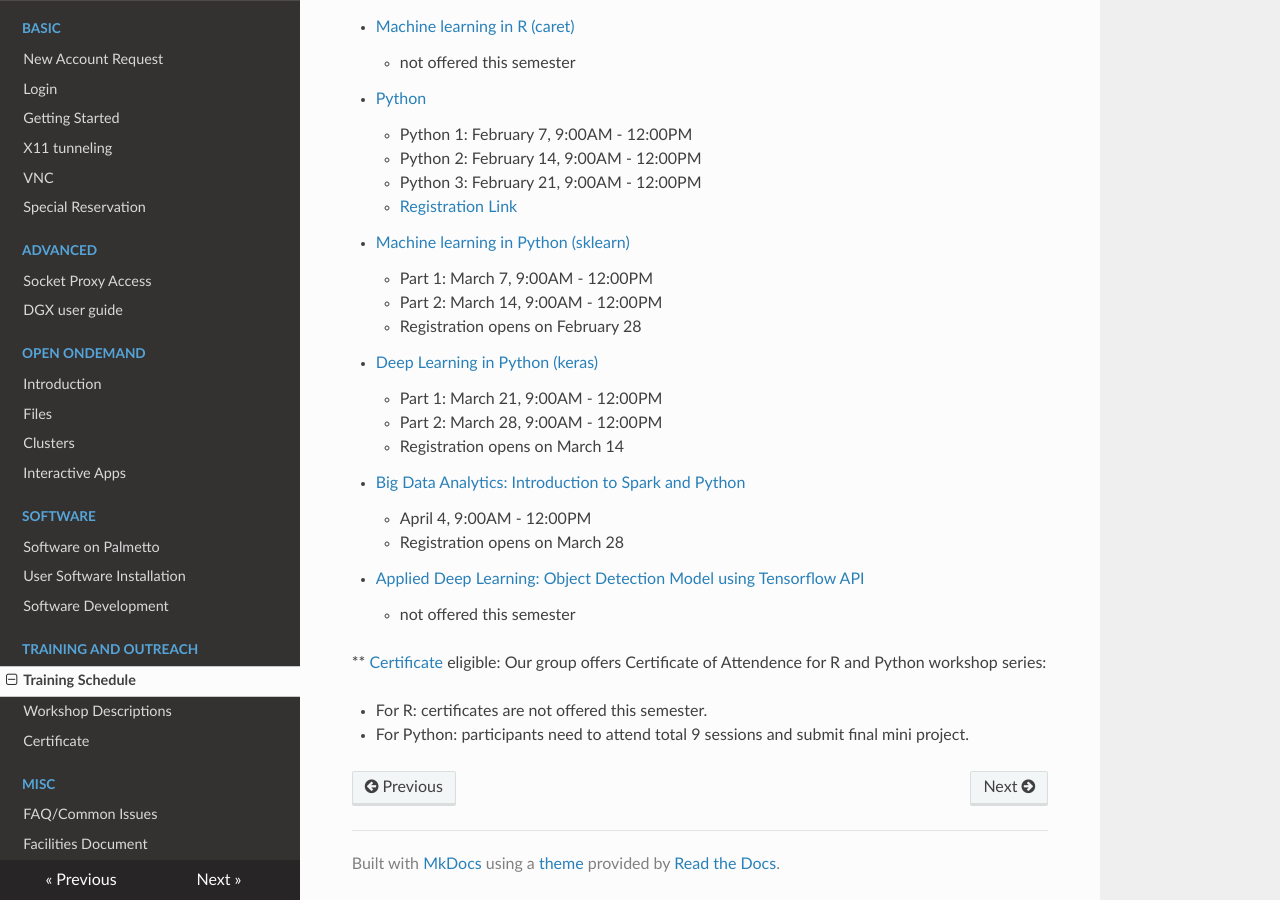
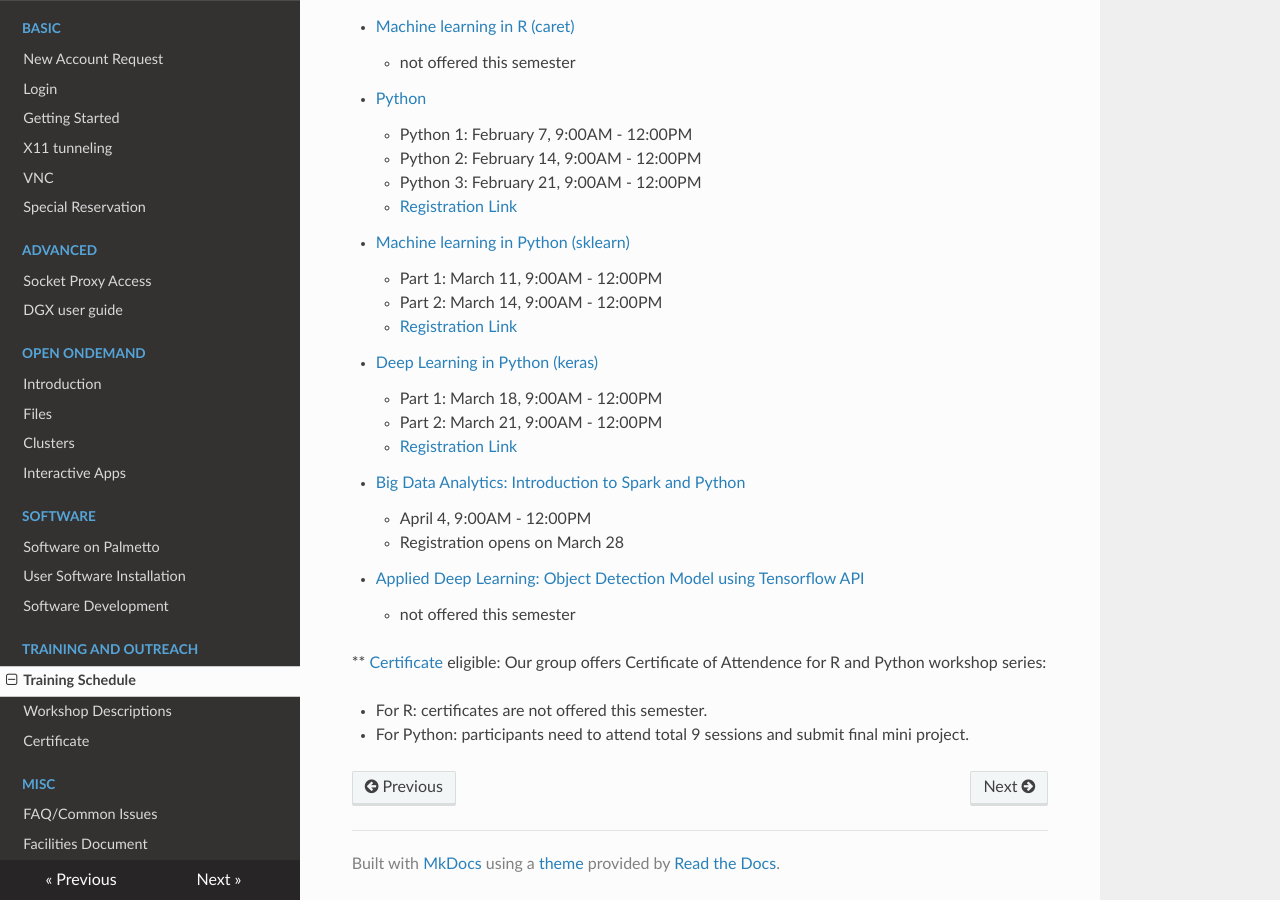
Before and after one commit to clemsonciti/palmetto-documentation, an MkDocs documentation site: the page built from docs/training/schedule.md, in a window 1280 px wide and 900 px high, scrolled down 836 px. Built offline with MkDocs 1.6.1, drawn with Linux system fonts in a browser that asks for light colours; nearby versions of some CDN libraries.

Commit message:
Update schedule.md

```diff
--- a/docs/training/schedule.md
+++ b/docs/training/schedule.md
@@ -41,15 +41,15 @@ Registration link will be automatically closed once it hits max 60 participants.
 
 
 - [Machine learning in Python (sklearn)](workshop.md#machine-learning-in-python)
-    - Part 1: March 7, 9:00AM - 12:00PM
+    - Part 1: March 11, 9:00AM - 12:00PM
     - Part 2: March 14, 9:00AM - 12:00PM
-    - Registration opens on February 28
+    - [Registration Link](https://forms.gle/2EjVBSYtzHt14qj8A)
 
 
 - [Deep Learning in Python (keras)](workshop.md#deep-learning-in-python)
-    - Part 1: March 21, 9:00AM - 12:00PM
-    - Part 2: March 28, 9:00AM - 12:00PM
-    - Registration opens on March 14
+    - Part 1: March 18, 9:00AM - 12:00PM
+    - Part 2: March 21, 9:00AM - 12:00PM
+    - [Registration Link](https://forms.gle/LsAyf4tWr7dpFywf8)
 
 
 - [Big Data Analytics: Introduction to Spark and Python](workshop.md#introduction-to-big-data-analytics-using-sparkpython)
```
